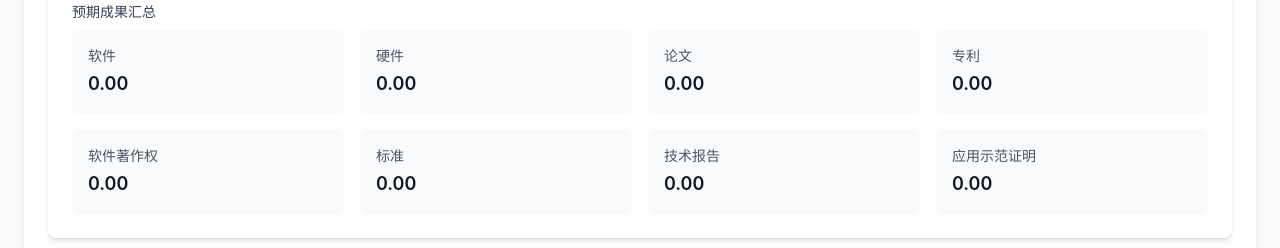
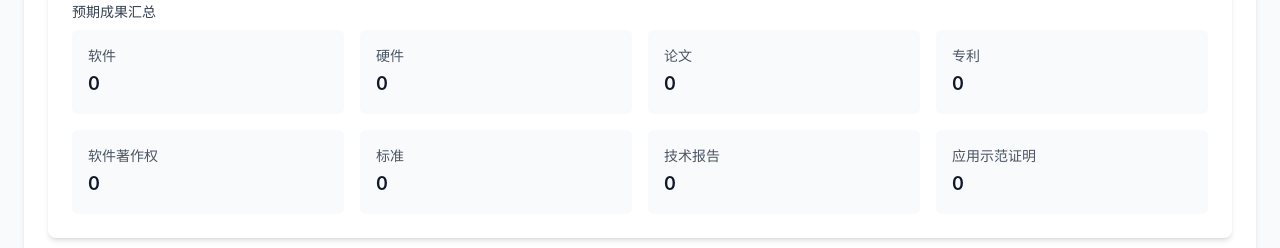
Before and after one commit to awsong/labman, a Vue app: page /projects/create in a window 1280 px wide. Shown: the part 778-1026 px from the top of the page. Built offline with nearby package versions, Linux system fonts and the light colour scheme; no server answers; sample sign-in values are in the browser's storage.

Commit message:
bug fix，预期成果汇总不显示小数点

```diff
--- a/src/components/projects/ProjectForm.vue
+++ b/src/components/projects/ProjectForm.vue
@@ -1267,14 +1267,14 @@ const removeParticipant = (index, participant) => {
 const totalExpectedOutcomes = computed(() => {
   const orgs = form.value.organizations;
   return {
-    software: orgs.reduce((sum, org) => sum + (parseFloat(org.expectedOutcomes.software) || 0), 0).toFixed(2),
-    hardware: orgs.reduce((sum, org) => sum + (parseFloat(org.expectedOutcomes.hardware) || 0), 0).toFixed(2),
-    papers: orgs.reduce((sum, org) => sum + (parseFloat(org.expectedOutcomes.papers) || 0), 0).toFixed(2),
-    patents: orgs.reduce((sum, org) => sum + (parseFloat(org.expectedOutcomes.patents) || 0), 0).toFixed(2),
-    copyrights: orgs.reduce((sum, org) => sum + (parseFloat(org.expectedOutcomes.copyrights) || 0), 0).toFixed(2),
-    standards: orgs.reduce((sum, org) => sum + (parseFloat(org.expectedOutcomes.standards) || 0), 0).toFixed(2),
-    reports: orgs.reduce((sum, org) => sum + (parseFloat(org.expectedOutcomes.reports) || 0), 0).toFixed(2),
-    demonstrations: orgs.reduce((sum, org) => sum + (parseFloat(org.expectedOutcomes.demonstrations) || 0), 0).toFixed(2)
+    software: Math.round(orgs.reduce((sum, org) => sum + (parseFloat(org.expectedOutcomes.software) || 0), 0)),
+    hardware: Math.round(orgs.reduce((sum, org) => sum + (parseFloat(org.expectedOutcomes.hardware) || 0), 0)),
+    papers: Math.round(orgs.reduce((sum, org) => sum + (parseFloat(org.expectedOutcomes.papers) || 0), 0)),
+    patents: Math.round(orgs.reduce((sum, org) => sum + (parseFloat(org.expectedOutcomes.patents) || 0), 0)),
+    copyrights: Math.round(orgs.reduce((sum, org) => sum + (parseFloat(org.expectedOutcomes.copyrights) || 0), 0)),
+    standards: Math.round(orgs.reduce((sum, org) => sum + (parseFloat(org.expectedOutcomes.standards) || 0), 0)),
+    reports: Math.round(orgs.reduce((sum, org) => sum + (parseFloat(org.expectedOutcomes.reports) || 0), 0)),
+    demonstrations: Math.round(orgs.reduce((sum, org) => sum + (parseFloat(org.expectedOutcomes.demonstrations) || 0), 0))
   };
 });
 </script>
```
